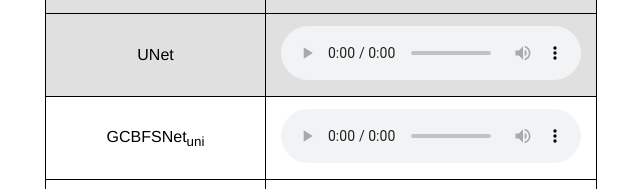
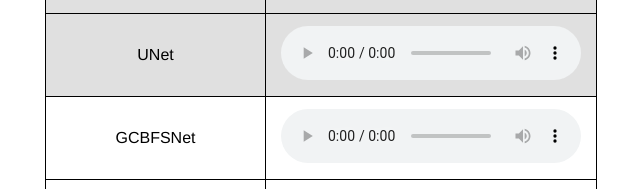
Before and after one commit to m-ohlenbusch/low_complexity_ovr_examples, a plain HTML site: page index.html in a window 1280 px wide. Shown: the part 2056-2245 px from the top of the page, 319-959 px from the left. Drawn offline with Linux system fonts and the light colour scheme.

Commit message:
update example page

```diff
--- a/index.html
+++ b/index.html
@@ -221,7 +221,7 @@ UNet
 
 <tr>
 <td>
-GCBFSNet<sub>uni</sub>
+GCBFSNet
 </td>
 <td>
 <audio controls="controls"><source src="output_cvde_phone_finetune_gcbfs_1.wav" type="audio/x-wav" /></audio>
```
